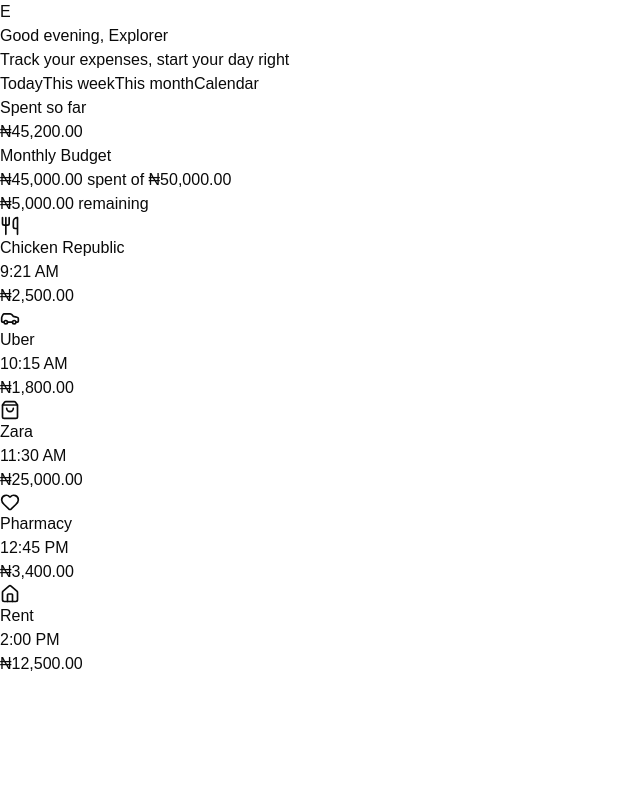
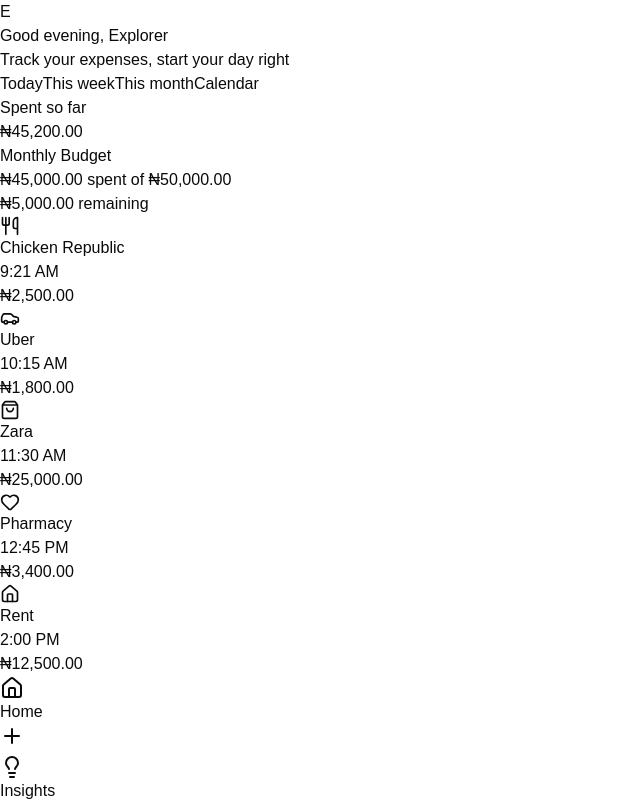
Before and after one commit to CAYA-HQ/Budgeet, a React app in the folder frontend/: page /demo in a window 1280 px wide. Shown: the whole page, without its empty margins (0-640 px from the left). Built offline with nearby package versions, Linux system fonts and the light colour scheme; the HTML template or start-up script is replaced by a standard one.

Commit message:
feat: add FABMenu and BottomNav to demo dashboard

```diff
--- /dev/null
+++ b/frontend/src/components/BottomNav.jsx
@@ -0,0 +1,34 @@
+import { Link, useLocation } from 'react-router-dom'
+import { Home, Lightbulb } from 'lucide-react'
+import FABMenu from './FABMenu'
+
+function BottomNav({ onAddExpense, onAddIncome }) {
+  const location = useLocation()
+
+  return (
+    <div className="bottom-nav">
+      <Link
+        to="/dashboard"
+        className={`bottom-nav-item ${location.pathname === '/dashboard' || location.pathname === '/demo' ? 'active' : ''}`}
+      >
+        <Home size={24} />
+        <span>Home</span>
+      </Link>
+
+      <FABMenu
+        onAddExpense={onAddExpense}
+        onAddIncome={onAddIncome}
+      />
+
+      <Link
+        to="/insights"
+        className={`bottom-nav-item ${location.pathname === '/insights' ? 'active' : ''}`}
+      >
+        <Lightbulb size={24} />
+        <span>Insights</span>
+      </Link>
+    </div>
+  )
+}
+
+export default BottomNav
--- /dev/null
+++ b/frontend/src/components/FABMenu.jsx
@@ -0,0 +1,42 @@
+import { useState } from 'react'
+import { Plus, X, Receipt, Wallet } from 'lucide-react'
+
+function FABMenu({ onAddExpense, onAddIncome }) {
+  const [isOpen, setIsOpen] = useState(false)
+
+  const handleToggle = () => {
+    setIsOpen(!isOpen)
+  }
+
+  const handleAddExpense = () => {
+    setIsOpen(false)
+    if (onAddExpense) onAddExpense()
+  }
+
+  const handleAddIncome = () => {
+    setIsOpen(false)
+    if (onAddIncome) onAddIncome()
+  }
+
+  return (
+    <div className="fab-menu">
+      {isOpen && (
+        <div className="fab-options">
+          <button className="fab-option" onClick={handleAddIncome}>
+            <Wallet size={20} />
+            <span>Add Income</span>
+          </button>
+          <button className="fab-option" onClick={handleAddExpense}>
+            <Receipt size={20} />
+            <span>Add Expense</span>
+          </button>
+        </div>
+      )}
+      <button className="fab-button" onClick={handleToggle}>
+        {isOpen ? <X size={24} /> : <Plus size={24} />}
+      </button>
+    </div>
+  )
+}
+
+export default FABMenu
--- a/frontend/src/features/demo/DemoDashboardPage.jsx
+++ b/frontend/src/features/demo/DemoDashboardPage.jsx
@@ -3,6 +3,7 @@
 import TotalSpendCard from '../../components/TotalSpendCard'
 import BudgetProgressBar from '../../components/BudgetProgressBar'
 import TransactionList from '../../components/TransactionList'
+import BottomNav from '../../components/BottomNav'
 
 const demoData = {
   totalSpend: 45200,
@@ -24,8 +25,16 @@
     console.log('Active filter:', filter)
   }
 
+  const handleAddExpense = () => {
+    console.log('Add Expense clicked')
+  }
+
+  const handleAddIncome = () => {
+    console.log('Add Income clicked')
+  }
+
   return (
-    <div>
+    <div className="demo-dashboard">
       <GreetingHeader />
       <FilterTabs onFilterChange={handleFilterChange} />
       <TotalSpendCard amount={demoData.totalSpend} />
@@ -34,6 +43,10 @@
         total={demoData.budget.total}
       />
       <TransactionList transactions={demoData.transactions} />
+      <BottomNav
+        onAddExpense={handleAddExpense}
+        onAddIncome={handleAddIncome}
+      />
     </div>
   )
 }
```
